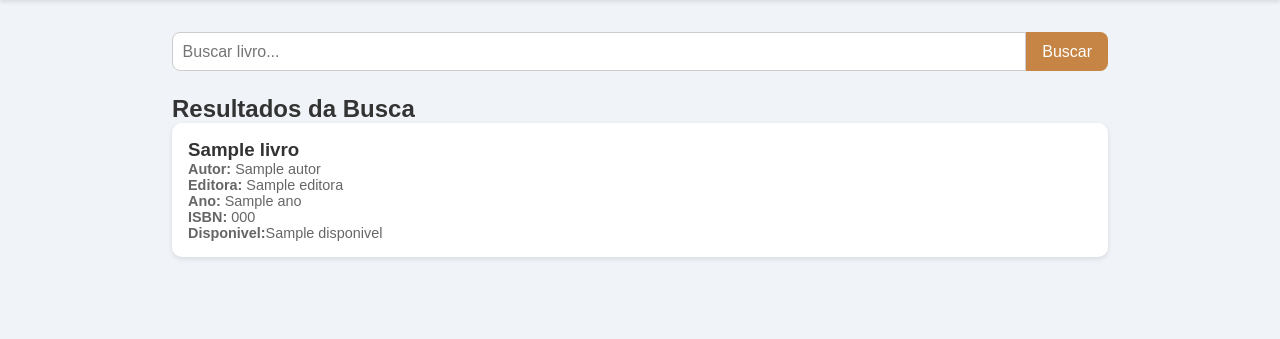
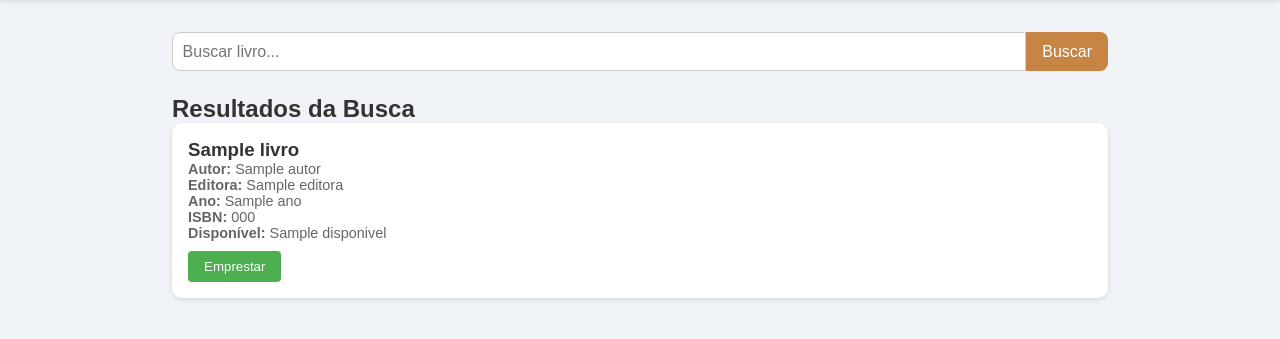
Before and after one commit to Jeanzhn/Bibliometa, a Flask app: template bibliometa/templates/bibliometa/seabook.html in a window 1280 px wide. Shown: the part 65-404 px from the top of the page. Run offline with Flask 3, Linux system fonts and the light colour scheme; the template is opened without the code that fills it: most values are stand-ins (such as "Sample title", 1, 10 or a date in 2020); some web fonts are replaced.

Commit message:
Assistant checkpoint: Implementar funcionalidade de empréstimo de livros
Assistant generated file changes:
- bibliometa/templates/bibliometa/seabook.html: Adicionar funcionalidade de empréstimo
- bibliometa/static/css/book.css: Adicionar estilos para botões de empréstimo
- bibliometa/static/js/scripts.js: Adicionar funções para controle de empréstimo

---

User prompt:

Verifique o template seabook, desejo criar uma opção de emprestar livro, ela deve primeiro verificar se o livro está disponível se sim abre uma opção de emprestar e então confirmar empréstimo ou cancelar, se não então deve apresentar uma mensagem Emprestado: livro já alugado

Replit-Commit-Author: Assistant
Replit-Commit-Session-Id: 33dfddda-786b-4d9e-833f-aa26b389d55d

```diff
--- a/bibliometa/static/css/book.css
+++ b/bibliometa/static/css/book.css
@@ -153,6 +153,43 @@ header h1 {
     display: none;
 }
 
+.borrow-btn {
+    background-color: #4CAF50;
+    color: white;
+    padding: 8px 16px;
+    border: none;
+    border-radius: 4px;
+    cursor: pointer;
+    margin-top: 10px;
+}
+
+.confirm-borrow {
+    margin-top: 10px;
+}
+
+.confirm-btn, .cancel-btn {
+    padding: 6px 12px;
+    margin: 5px;
+    border: none;
+    border-radius: 4px;
+    cursor: pointer;
+}
+
+.confirm-btn {
+    background-color: #4CAF50;
+    color: white;
+}
+
+.cancel-btn {
+    background-color: #f44336;
+    color: white;
+}
+
+.book-card__info--error {
+    color: #f44336;
+    font-weight: bold;
+}
+
 .confirm-btn {
     padding: 0.5rem 1rem;
     border-radius: 6px;
--- a/bibliometa/static/js/scripts.js
+++ b/bibliometa/static/js/scripts.js
@@ -49,6 +49,27 @@ function cancelDelete() {
   toggleRemoveMode();
 }
 
+function toggleBorrowConfirm(button) {
+  const confirmDiv = button.nextElementSibling;
+  button.style.display = 'none';
+  confirmDiv.style.display = 'block';
+}
+
+function confirmBorrow(button) {
+  const bookCard = button.closest('.book-card');
+  const titulo = bookCard.querySelector('.book-card__title').textContent;
+  // Aqui você pode adicionar a lógica para registrar o empréstimo
+  alert(`Livro "${titulo}" emprestado com sucesso!`);
+  location.reload();
+}
+
+function cancelBorrow(button) {
+  const confirmDiv = button.closest('.confirm-borrow');
+  const borrowBtn = confirmDiv.previousElementSibling;
+  confirmDiv.style.display = 'none';
+  borrowBtn.style.display = 'block';
+}
+
 function addBook(event) {
   event.preventDefault();
   const titulo = document.getElementById("titulo").value;
--- a/bibliometa/templates/bibliometa/seabook.html
+++ b/bibliometa/templates/bibliometa/seabook.html
@@ -56,14 +56,15 @@
           <p class="book-card__info"><strong>Editora:</strong> {{ livro.editora }}</p>
           <p class="book-card__info"><strong>Ano:</strong> {{ livro.ano }}</p>
           <p class="book-card__info"><strong>ISBN:</strong> {{ livro.isbn }}</p>
-          <p class="book-card__info"><strong>Disponivel:</strong>{{ livro.disponivel }}</p>
+          <p class="book-card__info"><strong>Disponível:</strong> {{ livro.disponivel }}</p>
           {% if livro.disponivel %}
-          <div id="confirmAlugar" class="confirm-alugar" style="display: none;">
-            <button class="confirm-btn" onclick="deleteSelectedBooks()">Confirmar emprestar</button>
-            <button class="cancel-btn" onclick="cancelDelete()">Cancelar</button>
+          <button class="borrow-btn" onclick="toggleBorrowConfirm(this)">Emprestar</button>
+          <div class="confirm-borrow" style="display: none;">
+            <button class="confirm-btn" onclick="confirmBorrow(this)">Confirmar empréstimo</button>
+            <button class="cancel-btn" onclick="cancelBorrow(this)">Cancelar</button>
           </div>
           {% else %}
-          <p class="book-card__info"><strong>Emprestado:</strong>Livro emprestado</p>
+          <p class="book-card__info book-card__info--error"><strong>Emprestado:</strong> Livro já alugado</p>
           {% endif %}
         </article>
       {% endfor %}
```
